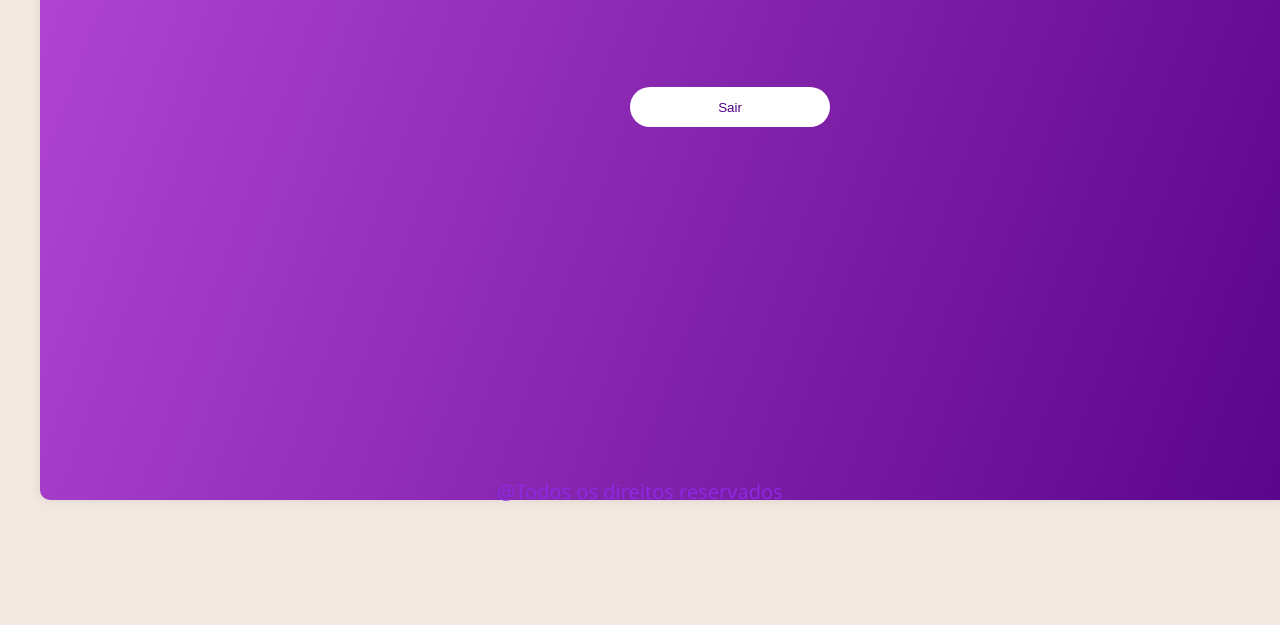
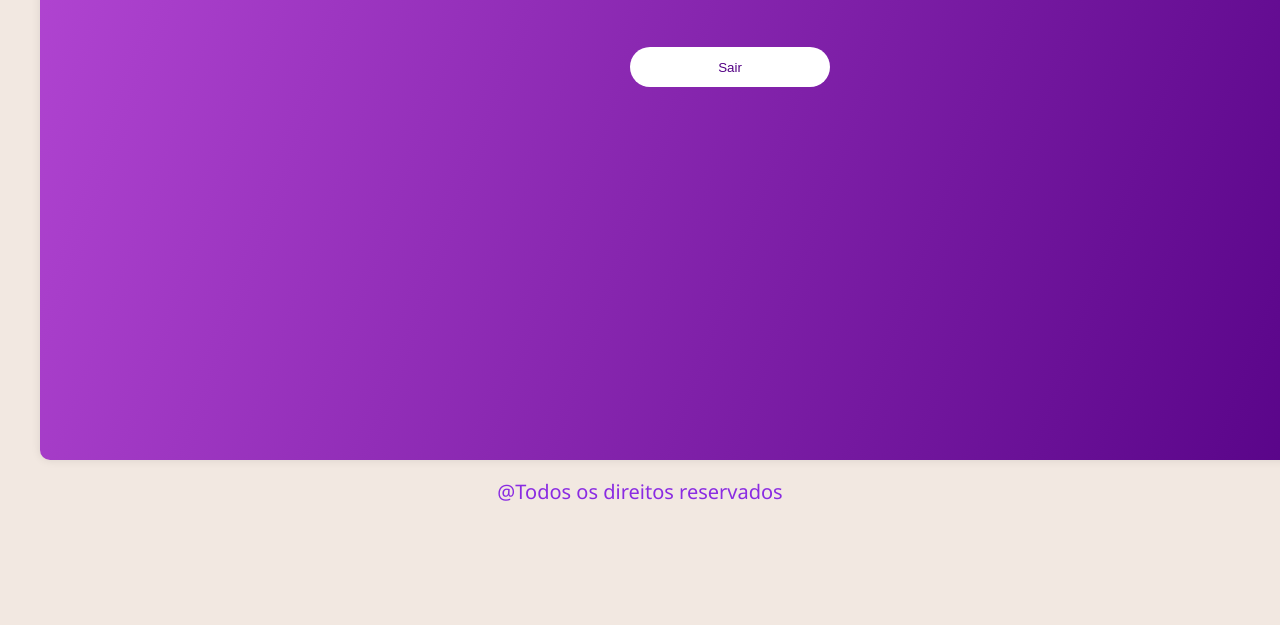
Before and after one commit to LucasPottes81/front-Task-List, a plain HTML site: page dashboard.html in a window 1280 px wide. Shown: the part 255-880 px from the top of the page. Drawn offline with Linux system fonts and the light colour scheme; no server answers; sample sign-in values are in the browser's storage.

Commit message:
ajeitando detalhes do css

```diff
--- a/css/dashboard.css
+++ b/css/dashboard.css
@@ -14,6 +14,7 @@ body {
   max-width: 1100px;
   box-shadow: 0 0 10px rgba(0,0,0,0.1);
   overflow-y: auto;
+  margin-top: -80px;
 }
 
 #titulo-Dashboard {
```
